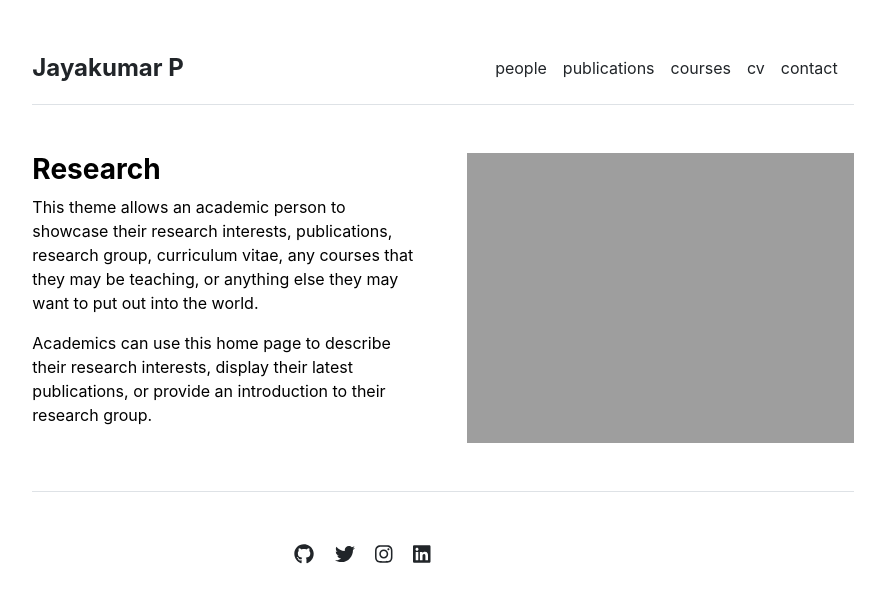
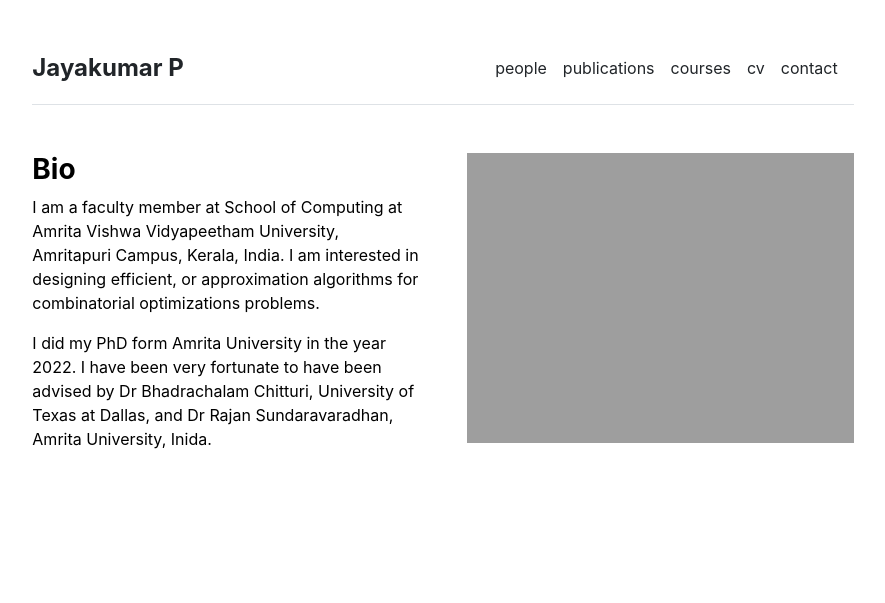
Before and after one commit to jayakumarpai/jayakumarpai, a Jekyll site: the page built from index.md, in a window 1280 px wide. Shown: the top 603 px of the page, without its empty margins (197-1082 px from the left). Built offline with Jekyll 4.4.1, drawn with Linux system fonts in a browser that asks for light colours.

Commit message:
Update
Hoem content changed , Icons from footer removed

```diff
--- a/_includes/footer.html
+++ b/_includes/footer.html
@@ -1,4 +1,4 @@
-<footer class="pt-5 my-5 text-muted border-top">
+<!--<footer class="pt-5 my-5 text-muted border-top">
   <div class="row">
     <div class="col-md-6 text-end social-media-icons">
       {% for item in site.data.settings.social %}
@@ -6,4 +6,4 @@
       {% endfor %}
     </div>
   </div>
-</footer>
+</footer>-->
--- a/_layouts/home.html
+++ b/_layouts/home.html
@@ -4,7 +4,7 @@ layout: default
 
 <div class="row g-5 mb-5">
   <div class="col-md-6">
-    <h3 class="fw-bold">Research</h3>
+    <h3 class="fw-bold">Bio</h3>
     {{ content }}
   </div>
   <div class="col-md-6">
--- a/index.md
+++ b/index.md
@@ -3,6 +3,6 @@ layout: home
 title: "Home"
 ---
 
-This theme allows an academic person to showcase their research interests, publications, research group, curriculum vitae, any courses that they may be teaching, or anything else they may want to put out into the world.
+I am a faculty member at School of Computing at Amrita Vishwa Vidyapeetham University, Amritapuri Campus, Kerala, India. I am interested in designing efficient, or approximation algorithms  for combinatorial optimizations problems.
 
-Academics can use this home page to describe their research interests, display their latest publications, or provide an introduction to their research group.
+I did my PhD form Amrita University in the year 2022. I have been very fortunate to have been advised by Dr Bhadrachalam Chitturi, University of Texas at Dallas, and Dr Rajan Sundaravaradhan, Amrita University, Inida.
```
